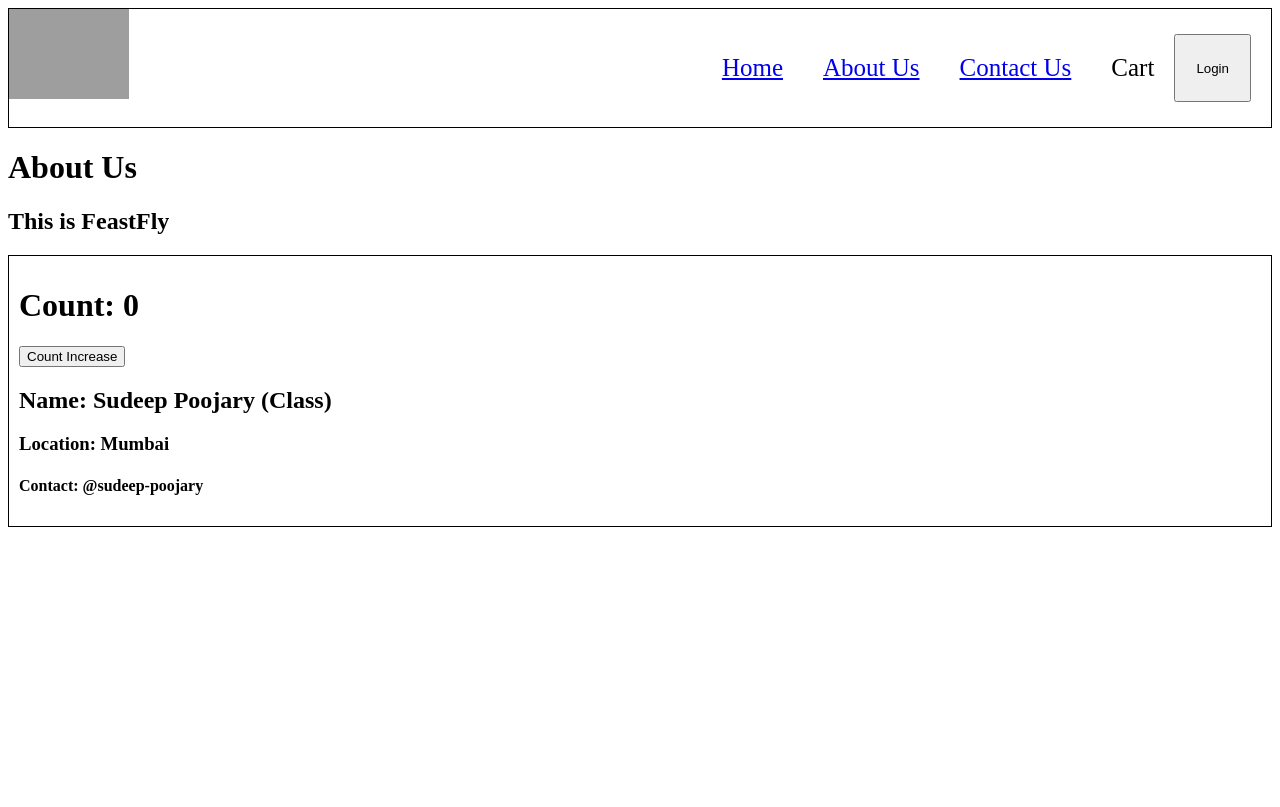
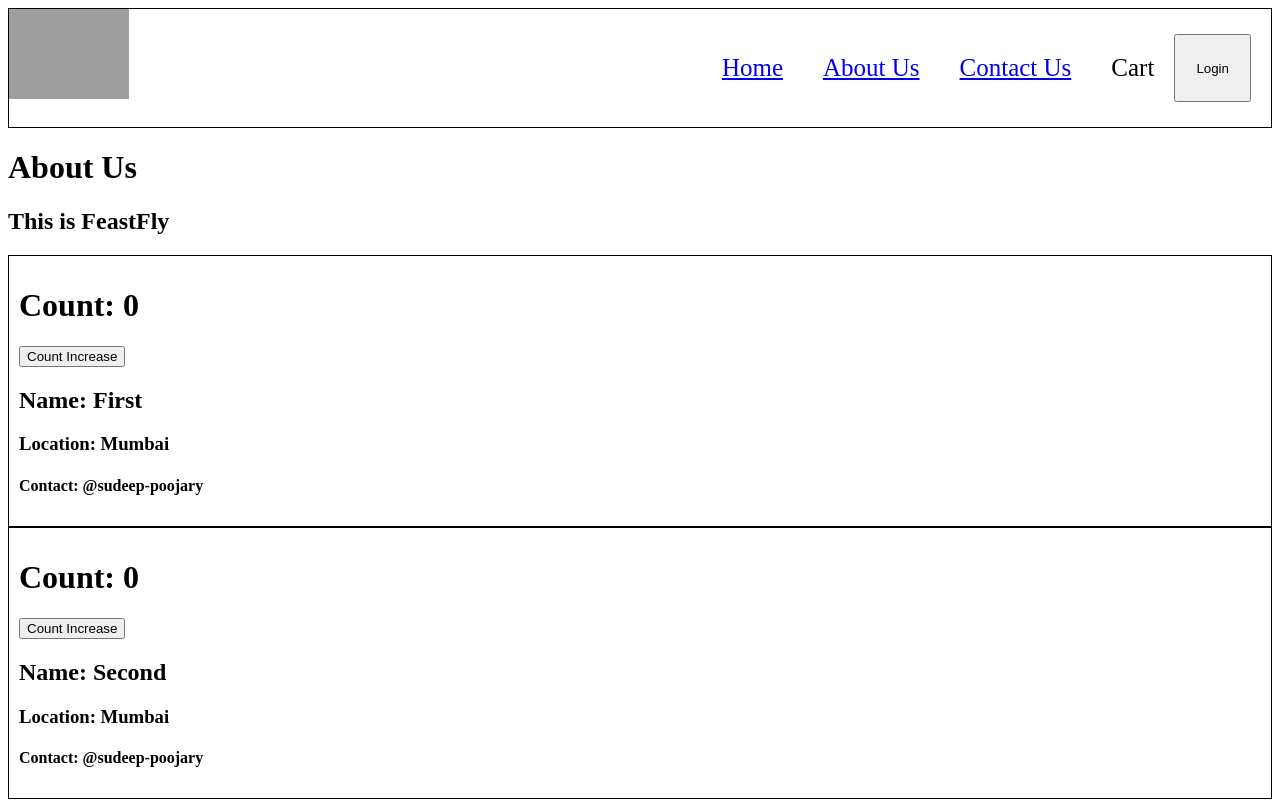
Before and after one commit to Sudeep-Poojary/FeastFly, a React (Vite) app: page /about in a window 1280 px wide. Built offline with nearby package versions, Linux system fonts and the light colour scheme; grey boxes are pictures that could not be loaded.

Commit message:
chore: Used multiple instances of same class based component

```diff
--- a/src/components/About.js
+++ b/src/components/About.js
@@ -1,15 +1,41 @@
 import User from "./User";
 import UserClass from "./UserClass";
+import React from "react";
 
-const About = () => {
+class About extends React.Component {
+  constructor(props) {
+    super(props);
+    console.log("Parent Constructor");
+  }
+
+  componentDidMount() {
+    console.log("Parent Compoenent Did Mount");
+  }
+
+  render() {
+    console.log("Parent Render");
+
     return (
       <div>
         <h1>About Us</h1>
         <h2>This is FeastFly</h2>
         {/* <User name={"Sudeep Poojary (Function)"} /> */}
-      <UserClass name={"Sudeep Poojary (Class)"} />
+        <UserClass name={"First"} />
+        <UserClass name={"Second"} />
       </div>
     );
-};
+  }
+}
+
+// const About = () => {
+//   return (
+//     <div>
+//       <h1>About Us</h1>
+//       <h2>This is FeastFly</h2>
+//       {/* <User name={"Sudeep Poojary (Function)"} /> */}
+//       <UserClass name={"Sudeep Poojary (Class)"} />
+//     </div>
+//   );
+// };
 
 export default About;
```
Lines whose indentation alone changed are shown as unchanged.
